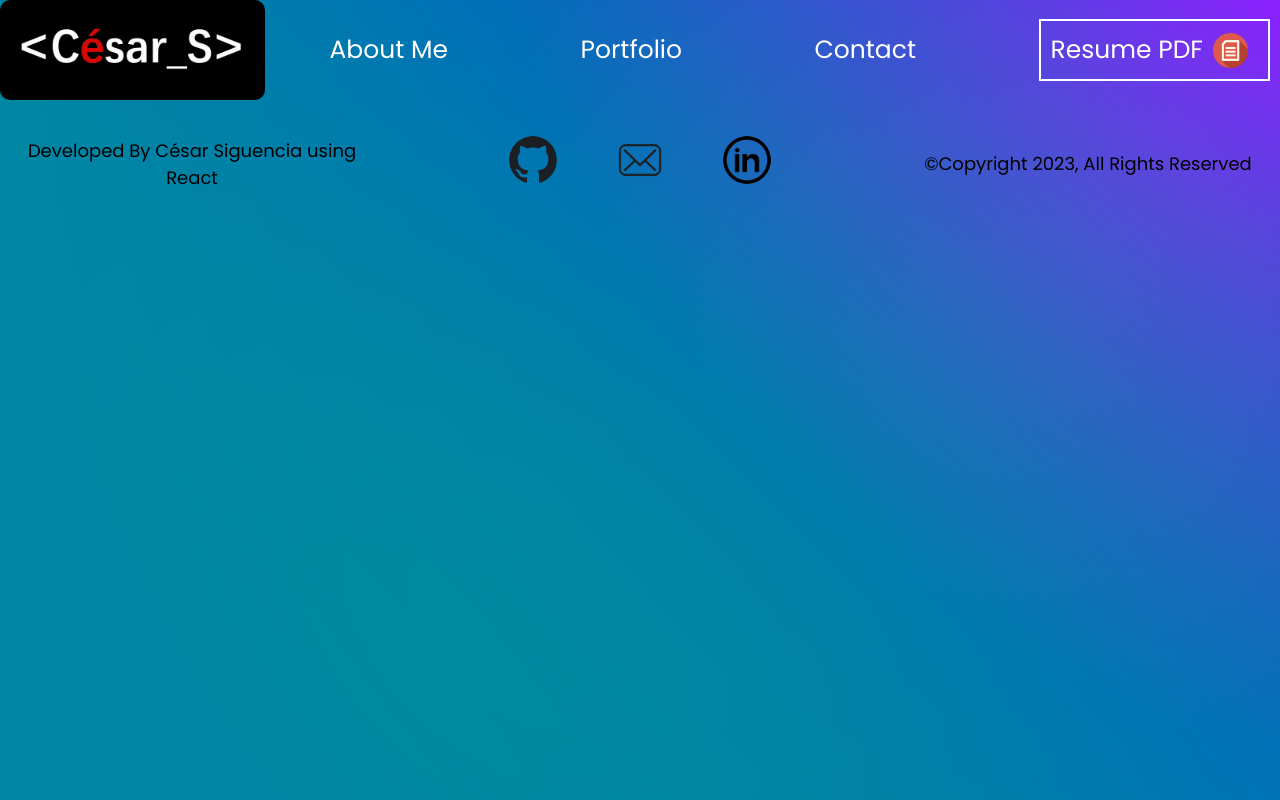
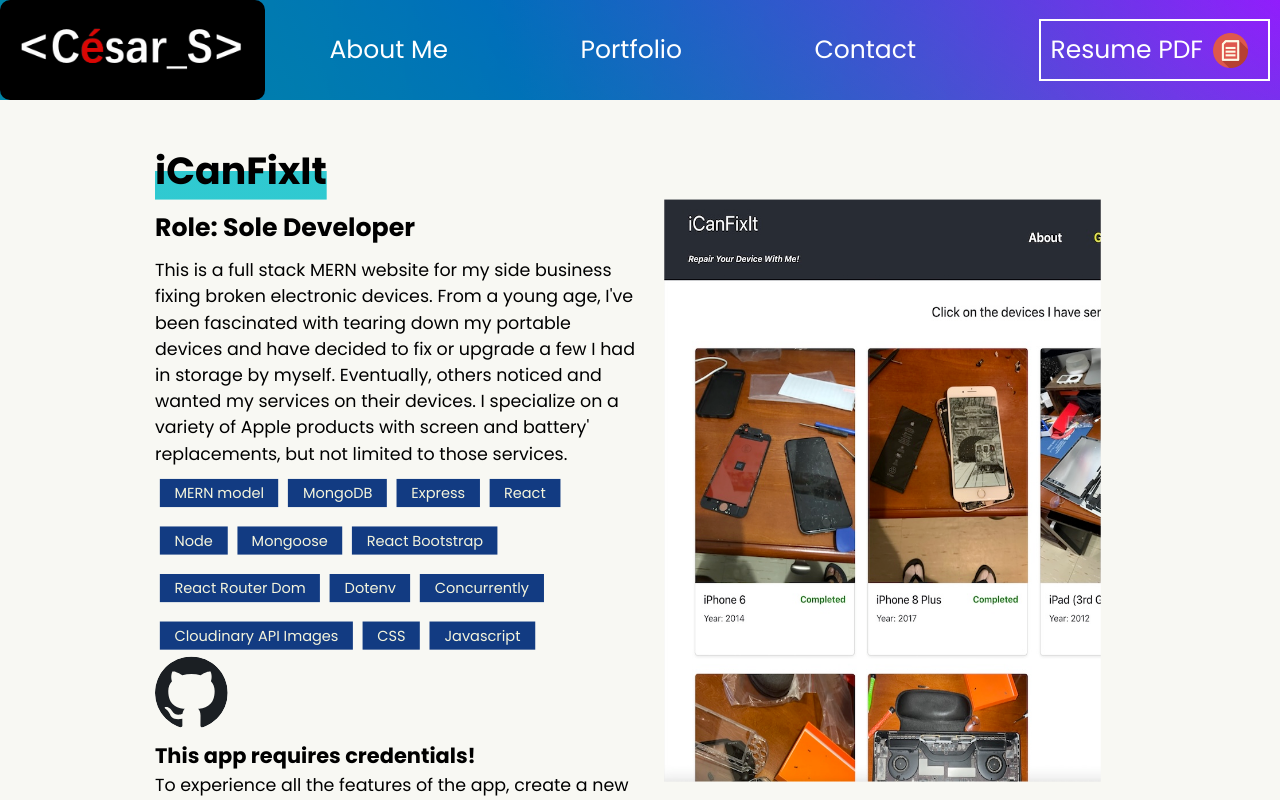
Before and after one commit to cesarsiguencia/my-react-portfolio, a React (Create React App) app: page /my-react-portfolio/iCanFixIt in a window 1280 px wide. Shown: the top 800 px of the page. Built offline with nearby package versions, Linux system fonts and the light colour scheme.

Commit message:
created individual pages for projects

```diff
--- a/src/App.css
+++ b/src/App.css
@@ -435,6 +435,8 @@
   transition: 1s cubic-bezier(0.1, 0.1, 0.1, 1.5);
 }
 
+/* Projects Page */
+
 /* Footer ----------------------- */
 
 .App-footer {
--- a/src/App.js
+++ b/src/App.js
@@ -8,6 +8,7 @@
 
 const Home = React.lazy(() => import('./pages/Home'))
 const AboutMe = React.lazy(() => import('./pages/AboutMe'))
+const ProjectPg = React.lazy(() => import('./pages/Project'))
 
 function App() {
 
@@ -29,6 +30,70 @@
     }, 1200)
   }, [])
 
+  const applications = [
+    {
+        name: 'iCanFixIt',
+        short_des: 'A MERN app for my side business repairing broken Apple devices, including screen and battery services on iPhones',
+        description: "This is a full stack MERN website for my side business fixing broken electronic devices. From a young age, I've been fascinated with tearing down my portable devices and have decided to fix or upgrade a few I had in storage by myself. Eventually, others noticed and wanted my services on their devices. I specialize on a variety of Apple products with screen and battery' replacements, but not limited to those services.",
+        technologies: ['MERN model', 'MongoDB', 'Express', 'React', 'Node', 'Mongoose', 'React Bootstrap', 'React Router Dom', 'Dotenv', 'Concurrently', 'Cloudinary API Images', 'CSS', 'Javascript'],
+        url: 'https://icanfixit-by-cs-a17c7a1ff29b.herokuapp.com/',
+        developer: 'Sole Developer',
+        heroku_cred: {
+            username: 'cez@gmail.com',
+            password: '10001'
+        }
+    },
+    {
+        name: '10000-Days',
+        short_des: "An MVC app for invited guests to RSVP and interact with each other for a one of a kind upcoming social gathering",
+        description: "A full stack website all about my special event I'm hosting for when I turn 10,000 days old. Learn more about the venue of choice and RSVP to save your spot! Interact with invited guests who have confirmed their registation by sharing posts and loving posts to hype up the excitement for this once in a lifetime night! Login in with the sample credentials provided!",
+        technologies: ['MVC model', 'Express', 'Sequelize', 'PostgreSQL', 'Handlebars', 'Node', 'Bcrypt', 'Dotenv', 'link-preview-js', 'HTML', 'CSS', 'Javascript'],
+        url: 'https://cs-10000-days-33ee2045b3a6.herokuapp.com/',
+        developer: 'Sole Developer',
+        heroku_cred: {
+            username: 'testbot@gmail.com',
+            password: 'password'
+        }
+    },
+    {
+        name: 'Technify-In-Python',
+        short_des: 'An easy to use social media app for developers to communicate and share worthy tech related links',
+        description: "A simple and intuitive social media website for tech enthusiasts to share valuable links with each other. Users can sign up to create, like, and comment on posts. Users have the freedom to delete and edit any of their posts while being logged in. Login in with the sample credentials provided!",
+        technologies: ['Python', 'Flask', 'PyMySQL', 'SQLAlchemy', 'Bcrypt', 'Dotenv', 'Gunicorn', 'HTML', 'CSS', 'Javascript'],
+        url: 'https://technify-by-cs.up.railway.app/',
+        developer: 'Sole Developer',
+        // heroku_disclaimer: heroku_disclaimer,
+        heroku_cred: {
+            username: 'testbot@gmail.com',
+            password: 'password'
+        }
+    },
+    {
+        name: 'Taskmaster-Pro',
+        short_des: 'Stay organized and on time with your tasks using this JQuery powered web app with draggable UI',
+        description: 'Take notes the easy way using Taskmaster Pro. Created tasks can be edited, deleted, and assigned due dates which is color coded to show if a due date is approaching or past due. Tasks can also be dragged around the application interface to various statuses, including "Completed", "In Progress" or the trash bin.',
+        technologies: ['Javascript', 'JQuery', 'Moment.js', 'Bootstrap', 'HTML', 'CSS'],
+        url: 'https://cesarsiguencia.github.io/taskmaster-pro/',
+        developer: 'Sole Developer'
+    },
+    {
+        name: "Dine-N-Wine",
+        short_des: 'Find quick international recipes using this app built with my first group project',
+        description: 'An application representing multiple hot plate recipes from all over the world! Users are able to save receipes under "Favorites", filter receipes by category, or allow the application to pick one by random. In addition, users can look up for macronutrient information, ingredients, and dosages.',
+        technologies: ['HTML', 'CSS', 'PureCSS', 'Javascript', 'APIs'],
+        url: 'https://cesarsiguencia.github.io/dine-n-wine/',
+        developer: 'GROUP PROJECT: Front End Developer'
+    },
+    {
+        name: 'Weather-Dashboard',
+        short_des: 'Search and save cities through their weekly weather forecast',
+        description: 'Need to check full weather conditions of any city quickly? Use this application that will give you just that along with the temperature, wind speed, UV levels, and humidity. The user can also view the conditions up to five days from today. A convienient city search history is displayed for the user to compare conditions across multiple conditions.',
+        technologies: ['Javascript', 'HTML', 'CSS', 'Moment.js', 'Bootstrap', 'APIs'],
+        url: 'https://cesarsiguencia.github.io/weather-dashboard/',
+        developer: 'Sole Developer'
+    }
+]
+
   return (
     <Router >
       {
@@ -45,12 +110,7 @@
                   <Route
                     path="/my-react-portfolio"
                     element={<React.Suspense fallback={<LoadingPg></LoadingPg>}
-                    ><Home /></React.Suspense>}
-                  />
-
-                  <Route
-                    path="/my-react-portfolio#about"
-                    element={<React.Suspense fallback={<LoadingPg></LoadingPg>}><Home /></React.Suspense>}
+                    ><Home apps={applications}/></React.Suspense>}
                   />
 
 
@@ -58,6 +118,22 @@
                     path="/my-react-portfolio/aboutme"
                     element={<React.Suspense fallback={<LoadingPg></LoadingPg>}><AboutMe /></React.Suspense>}
                   />
+
+                  {applications.map((page, i)=>{
+                    return(
+                      <Route key={i}
+                      path={`/my-react-portfolio/${page.name}`}
+                      element={<React.Suspense fallback={<LoadingPg></LoadingPg>}
+                      ><ProjectPg
+                        singleApp={page}
+                      /></React.Suspense>}
+                      >
+
+                    </Route>
+                    )
+                  })}
+
+
 
                 </Routes>
               </div>
--- a/src/Components/Apps/Apps.js
+++ b/src/Components/Apps/Apps.js
@@ -1,74 +1,73 @@
 import React from 'react';
 // import github from '../../media/icons/github-white.png'
 
-const displayApp = () => {
+const displayApp = ({applications}) => {
     const heroku_about = "Create an account to test all my app features or login with the sample credentials below:"
 
     const heroku_disclaimer = "In rare cases, Heroku apps that have been inactive for some time may return an Internal Server Error on the first try. Please don't be discouraged! Simply reload the app again no more than five times. Your understanding is greatly appreciated in advance!"
 
-    const applications = [
-        {
-            name: 'iCanFixIt',
-            short_des: 'A MERN app for my side business repairing broken Apple devices, including screen and battery services on iPhones',
-            description: "This is a full stack MERN website for my side business fixing broken electronic devices. From a young age, I've been fascinated with tearing down my portable devices and have decided to fix or upgrade a few I had in storage by myself. Eventually, others noticed and wanted my services on their devices. I specialize on a variety of Apple products with screen and battery replacements, but not limited to those services.",
-            technologies: 'MERN model, MongoDB, Express, React, Node, Mongoose, React Bootstrap, React Router Dom, Dotenv, Concurrently, Cloudinary API Images, CSS, Javascript',
-            url: 'https://icanfixit-by-cs-a17c7a1ff29b.herokuapp.com/',
-            developer: 'Sole Developer',
-            heroku_cred: {
-                username: 'cez@gmail.com',
-                password: '10001'
-            }
-        },
-        {
-            name: '10000-Days',
-            short_des: "An MVC app for invited guests to RSVP and interact with each other for a one of a kind upcoming social gathering",
-            description: "A full stack website all about my special event I'm hosting for when I turn 10,000 days old. Learn more about the venue of choice and RSVP to save your spot! Interact with invited guests who have confirmed their registation by sharing posts and loving posts to hype up the excitement for this once in a lifetime night! Login in with the sample credentials provided!",
-            technologies: 'MVC model, Express, Sequelize, PostgreSQL, Handlebars, Node, Bcrypt, Dotenv, link-preview-js, HTML, CSS, Javascript',
-            url: 'https://cs-10000-days-33ee2045b3a6.herokuapp.com/',
-            developer: 'Sole Developer',
-            heroku_cred: {
-                username: 'testbot@gmail.com',
-                password: 'password'
-            }
-        },
-        {
-            name: 'Technify-In-Python',
-            short_des: 'An easy to use social media app for developers to communicate and share worthy tech related links',
-            description: "A simple and intuitive social media website for tech enthusiasts to share valuable links with each other. Users can sign up to create, like, and comment on posts. Users have the freedom to delete and edit any of their posts while being logged in. Login in with the sample credentials provided!",
-            technologies: 'Python, Flask, PyMySQL, SQLAlchemy, Bcrypt, Dotenv, Gunicorn, HTML, CSS, Javascript',
-            url: 'https://technify-by-cs.up.railway.app/',
-            developer: 'Sole Developer',
-            // heroku_disclaimer: heroku_disclaimer,
-            heroku_cred: {
-                username: 'testbot@gmail.com',
-                password: 'password'
-            }
-        },
-        {
-            name: 'Taskmaster-Pro',
-            short_des: 'Stay organized and on time with your tasks using this JQuery powered web app with draggable UI',
-            description: 'Take notes the easy way using Taskmaster Pro. Created tasks can be edited, deleted, and assigned due dates which is color coded to show if a due date is approaching or past due. Tasks can also be dragged around the application interface to various statuses, including "Completed", "In Progress" or the trash bin.',
-            technologies: 'Javascript, JQuery, Moment.js,, Bootstrap, HTML, CSS',
-            url: 'https://cesarsiguencia.github.io/taskmaster-pro/',
-            developer: 'Sole Developer'
-        },
-        {
-            name: "Dine-N-Wine",
-            short_des: 'Find quick international recipes using this app built with my first group project',
-            description: 'An application representing multiple hot plate recipes from all over the world! Users are able to save receipes under "Favorites", filter receipes by category, or allow the application to pick one by random. In addition, users can look up for macronutrient information, ingredients, and dosages.',
-            technologies: 'HTML, CSS, PureCSS, Javascript, APIs',
-            url: 'https://cesarsiguencia.github.io/dine-n-wine/',
-            developer: 'GROUP PROJECT: Front End Developer'
-        },
-        {
-            name: 'Weather-Dashboard',
-            short_des: 'Search and save cities through their weekly weather forecast',
-            description: 'Need to check full weather conditions of any city quickly? Use this application that will give you just that along with the temperature, wind speed, UV levels, and humidity. The user can also view the conditions up to five days from today. A convienient city search history is displayed for the user to compare conditions across multiple conditions.',
-            technologies: 'Javascript, HTML, CSS, Moment.js, Bootstrap, APIs',
-            url: 'https://cesarsiguencia.github.io/weather-dashboard/',
-            developer: 'Sole Developer'
-        }
-    ]
+    // const applications = [
+    //     {
+    //         name: 'iCanFixIt',
+    //         short_des: 'A MERN app for my side business repairing broken Apple devices, including screen and battery services on iPhones',
+    //         description: "This is a full stack MERN website for my side business fixing broken electronic devices. From a young age, I've been fascinated with tearing down my portable devices and have decided to fix or upgrade a few I had in storage by myself. Eventually, others noticed and wanted my services on their devices. I specialize on a variety of Apple products with screen and battery replacements, but not limited to those services.",
+    //         technologies: 'MERN model, MongoDB, Express, React, Node, Mongoose, React Bootstrap, React Router Dom, Dotenv, Concurrently, Cloudinary API Images, CSS, Javascript',
+    //         url: 'https://icanfixit-by-cs-a17c7a1ff29b.herokuapp.com/',
+    //         developer: 'Sole Developer',
+    //         heroku_cred: {
+    //             username: 'cez@gmail.com',
+    //             password: '10001'
+    //         }
+    //     },
+    //     {
+    //         name: '10000-Days',
+    //         short_des: "An MVC app for invited guests to RSVP and interact with each other for a one of a kind upcoming social gathering",
+    //         description: "A full stack website all about my special event I'm hosting for when I turn 10,000 days old. Learn more about the venue of choice and RSVP to save your spot! Interact with invited guests who have confirmed their registation by sharing posts and loving posts to hype up the excitement for this once in a lifetime night! Login in with the sample credentials provided!",
+    //         technologies: 'MVC model, Express, Sequelize, PostgreSQL, Handlebars, Node, Bcrypt, Dotenv, link-preview-js, HTML, CSS, Javascript',
+    //         url: 'https://cs-10000-days-33ee2045b3a6.herokuapp.com/',
+    //         developer: 'Sole Developer',
+    //         heroku_cred: {
+    //             username: 'testbot@gmail.com',
+    //             password: 'password'
+    //         }
+    //     },
+    //     {
+    //         name: 'Technify-In-Python',
+    //         short_des: 'An easy to use social media app for developers to communicate and share worthy tech related links',
+    //         description: "A simple and intuitive social media website for tech enthusiasts to share valuable links with each other. Users can sign up to create, like, and comment on posts. Users have the freedom to delete and edit any of their posts while being logged in. Login in with the sample credentials provided!",
+    //         technologies: 'Python, Flask, PyMySQL, SQLAlchemy, Bcrypt, Dotenv, Gunicorn, HTML, CSS, Javascript',
+    //         url: 'https://technify-by-cs.up.railway.app/',
+    //         developer: 'Sole Developer',
+    //         heroku_cred: {
+    //             username: 'testbot@gmail.com',
+    //             password: 'password'
+    //         }
+    //     },
+    //     {
+    //         name: 'Taskmaster-Pro',
+    //         short_des: 'Stay organized and on time with your tasks using this JQuery powered web app with draggable UI',
+    //         description: 'Take notes the easy way using Taskmaster Pro. Created tasks can be edited, deleted, and assigned due dates which is color coded to show if a due date is approaching or past due. Tasks can also be dragged around the application interface to various statuses, including "Completed", "In Progress" or the trash bin.',
+    //         technologies: 'Javascript, JQuery, Moment.js,, Bootstrap, HTML, CSS',
+    //         url: 'https://cesarsiguencia.github.io/taskmaster-pro/',
+    //         developer: 'Sole Developer'
+    //     },
+    //     {
+    //         name: "Dine-N-Wine",
+    //         short_des: 'Find quick international recipes using this app built with my first group project',
+    //         description: 'An application representing multiple hot plate recipes from all over the world! Users are able to save receipes under "Favorites", filter receipes by category, or allow the application to pick one by random. In addition, users can look up for macronutrient information, ingredients, and dosages.',
+    //         technologies: 'HTML, CSS, PureCSS, Javascript, APIs',
+    //         url: 'https://cesarsiguencia.github.io/dine-n-wine/',
+    //         developer: 'GROUP PROJECT: Front End Developer'
+    //     },
+    //     {
+    //         name: 'Weather-Dashboard',
+    //         short_des: 'Search and save cities through their weekly weather forecast',
+    //         description: 'Need to check full weather conditions of any city quickly? Use this application that will give you just that along with the temperature, wind speed, UV levels, and humidity. The user can also view the conditions up to five days from today. A convienient city search history is displayed for the user to compare conditions across multiple conditions.',
+    //         technologies: 'Javascript, HTML, CSS, Moment.js, Bootstrap, APIs',
+    //         url: 'https://cesarsiguencia.github.io/weather-dashboard/',
+    //         developer: 'Sole Developer'
+    //     }
+    // ]
 
     const generate = applications.map((app) => {
         const lowercaseName = app.name.toLowerCase()
--- a/src/pages/Home.js
+++ b/src/pages/Home.js
@@ -14,7 +14,7 @@
 
 import { opacityEffect, scaleEffect } from "../utils/helpers"
 
-const Home = () => {
+const Home = ({apps}) => {
 
     const aboutOpa = useRef()
     const projectsOpa = useRef()
@@ -120,7 +120,7 @@
 
                     <div className="section-content" ref={projectsScale}>
                     <p className="body-texts left">Hover cursor over image or hold and slide on image to preview image of app. Click on image below to deploy app.</p>
-                            <PortfolioDiv></PortfolioDiv>
+                            <PortfolioDiv applications={apps}></PortfolioDiv>
                     </div>
 
                 </div>
--- /dev/null
+++ b/src/pages/Project.js
@@ -0,0 +1,90 @@
+import React, { useEffect, useState, useRef } from "react";
+import { opacityEffect } from "../utils/helpers";
+import GitHubLogo from '../media/icons/github.svg'
+
+const projectPg = ({ singleApp }) => {
+
+    const [returnedName, setReturnedName] = useState()
+
+    useEffect(() => {
+        const lowercaseName = singleApp.name.toLowerCase()
+        const formattedNames = singleApp.name.split('-')
+        const displayedNames = formattedNames.join(' ')
+        console.log(displayedNames)
+        setReturnedName(displayedNames)
+    }, [])
+
+    const projectOpa = useRef()
+    useEffect(() => {
+        const appPage = document.querySelector('#project-pg')
+        opacityEffect(appPage, projectOpa)
+    }, [])
+
+    return (
+        <div className='App-body' ref={projectOpa}>
+            <div className="body-divs" id='project-pg'>
+                {
+                    returnedName &&
+                    <>
+                    <div  >
+                        <div className='title-block left'>
+                            <div className='title'>
+                                <h2>{returnedName}</h2>
+                            </div>
+                        </div>
+
+                        <div className="row">
+                            <div className="col">
+                                <h4 className="left">Role: {singleApp.developer}</h4>
+
+                                <p className="body-texts left">{singleApp.description}</p>
+
+                                <div style={{display: 'flex', flexWrap: 'wrap'}}>
+                                    {singleApp.technologies.map((tech, i)=>{
+                                        return(
+                                            <div key={i} style={{margin:'5px 5px'}}>
+                                                 <p className='technologies-names'>{tech}</p>
+                                            </div>
+
+                                        )
+                                    })}
+
+                                </div>
+
+                                <div className="left">
+                                    <a target='_blank' href={`https://github.com/cesarsiguencia/${singleApp.name}`}>
+                                    <img alt='github logo' src={GitHubLogo} style={{width: '75px', height: '75px', borderRadius: '100px'}}></img>
+
+                                    </a>
+
+                                </div>
+
+                                <div>
+                                    {singleApp.heroku_cred &&
+                                        <div>
+                                            <h5 className="left">This app requires credentials!</h5>
+                                            <p className="body-texts left">To experience all the features of the app, create a new account or use the sample credentials of the test account below:</p>
+                                            <br/>
+                                            <p className="body-texts left">Username: <span className="bold red-font">{singleApp.heroku_cred.username}</span></p>
+                                            <p className="body-texts left"> Password or Zipcode: <span className="bold red-font">{singleApp.heroku_cred.password}</span></p>
+                                        </div>
+                                    }
+                                </div>
+                            </div>
+
+                            <div className="col">
+                                <img style={{ height: '600px', width: '450px' }} alt={`Full view of the ${returnedName} app`} src={require(`../media/app-images/${singleApp.name}.avif`)}></img>
+                            </div>
+
+                        </div>
+                    </div>
+                    </>
+                }
+            </div>
+        </div>
+
+
+    )
+}
+
+export default projectPg
```
